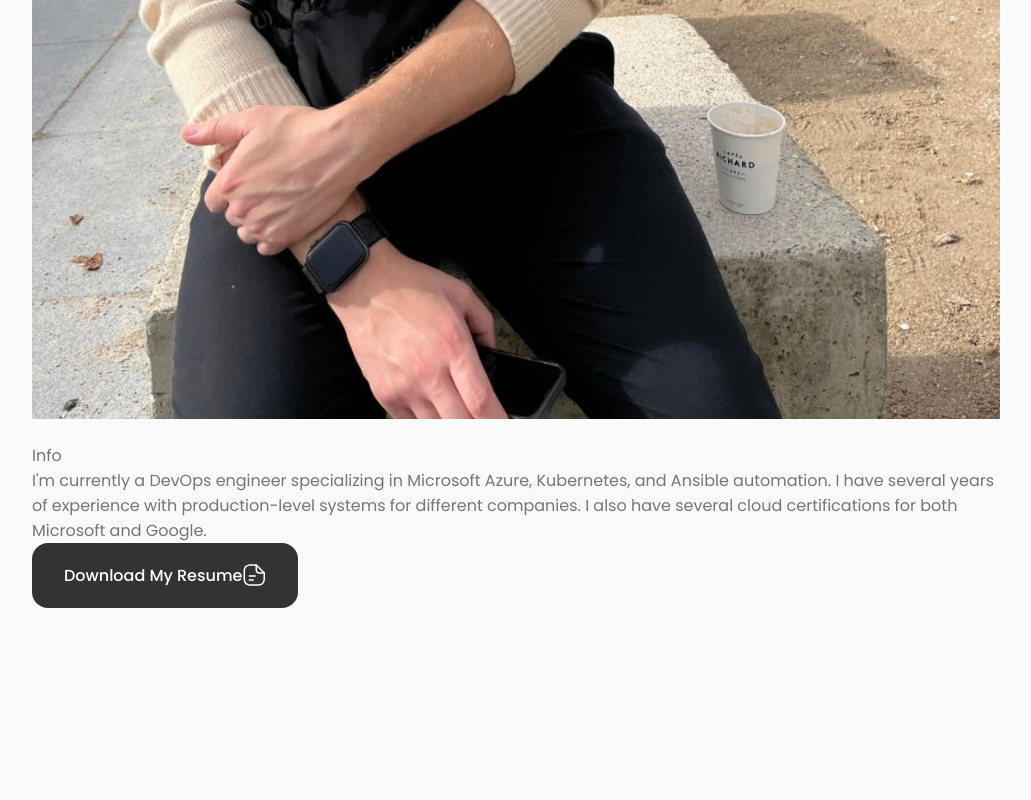
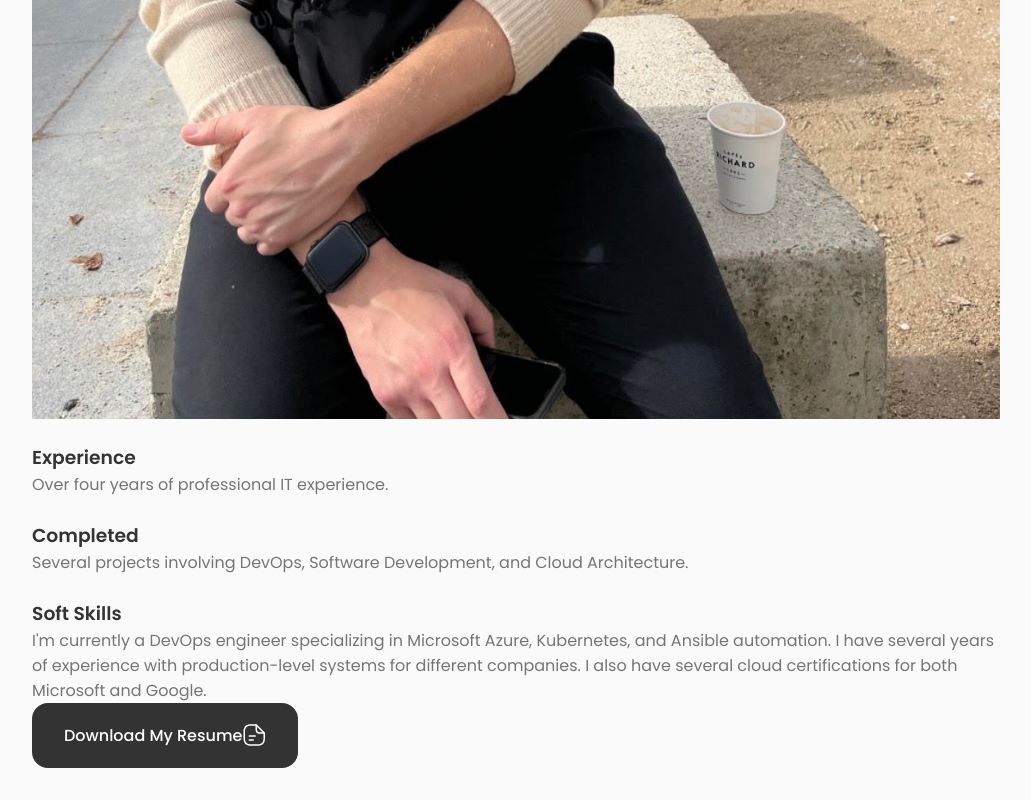
Before and after one commit to tkthedev7/My-Portfolio, a React (Create React App) app: page / in a window 1280 px wide. Shown: the part 1095-1895 px from the top of the page, without its empty margins (124-1155 px from the left). Before the commit the page ends 1735 px from the top, so only its background shows below. Built offline with nearby package versions, Linux system fonts and the light colour scheme.

Commit message:
continuing about/info section

```diff
--- a/package.json
+++ b/package.json
@@ -8,7 +8,7 @@
     "@testing-library/user-event": "^13.5.0",
     "react": "^18.2.0",
     "react-dom": "^18.2.0",
-    "react-scripts": "5.0.1",
+    "react-scripts": "^5.0.1",
     "web-vitals": "^2.1.4"
   },
   "scripts": {
--- a/src/components/about/Info.jsx
+++ b/src/components/about/Info.jsx
@@ -2,7 +2,22 @@ import React from 'react'
 
 const Info = () => {
   return (
-    <div>Info</div>
+    <div className="about__info grid">
+      <div className="about__box">
+        <h3 className="about__title">Experience</h3>
+        <span className="about__subtitle">Over four years of professional IT experience.</span>
+      </div>
+
+      <div className="about__box">
+        <h3 className="about__title">Completed</h3>
+        <span className="about__subtitle">Several projects involving DevOps, Software Development, and Cloud Architecture.</span>
+      </div>
+
+      <div className="about__box">
+        <h3 className="about__title">Soft Skills</h3>
+        <span className="about__subtitle"></span>
+      </div>
+    </div>
   )
 }
 
```
Also changed, not shown: 1 other file (tests, documents, lock files or other folders).
